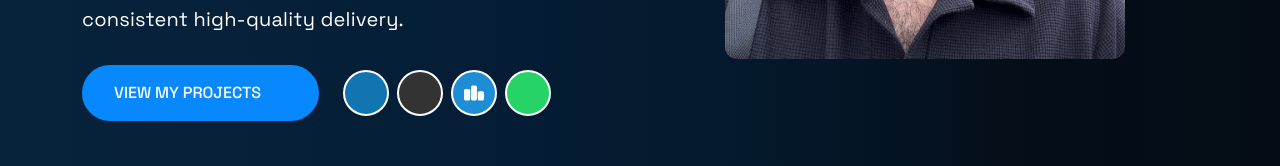
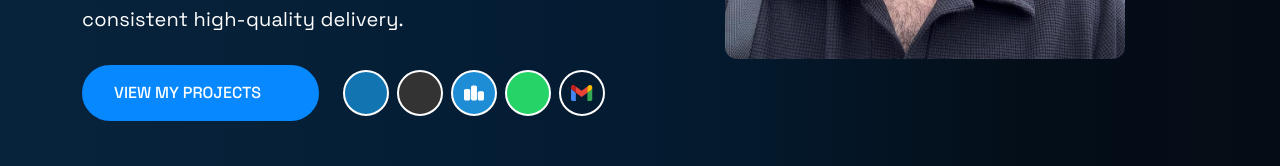
Before and after one commit to omargawdat/omargawdat.github.io, a React (Create React App) app: page / in a window 1280 px wide. Shown: the part 706-872 px from the top of the page. Built offline with nearby package versions, Linux system fonts and the light colour scheme; some icons are missing.

Commit message:
feat: enahnce mail sending

```diff
--- a/src/components/ContactInfo.jsx
+++ b/src/components/ContactInfo.jsx
@@ -12,7 +12,15 @@ export default function ContactInfo({ contactInfoData }) {
           data-aos-delay={index * 100}
         >
           <label>{item.title}</label>
-          {item.email && <a href={`mailto:${item.email}`}>{item.email}</a>}
+          {item.email && (
+            <a
+              href="https://mail.google.com/mail/?view=cm&fs=1&to=omargawdat0@gmail.com&su=Professional%20Inquiry%20-%20Omar%20Gawdat"
+              target="_blank"
+              rel="noopener noreferrer"
+            >
+              {item.email}
+            </a>
+          )}
           {item.tel && <a href={`tel:${item.tel}`}>{item.tel}</a>}
         </div>
       ))}
--- a/src/data/HomePagdData.json
+++ b/src/data/HomePagdData.json
@@ -33,6 +33,11 @@
       "icon": "fa-brands:whatsapp",
       "iconBgClass": "whatsapp",
       "href": "https://wa.me/4915756346495"
+    },
+    {
+      "icon": "logos:google-gmail",
+      "iconBgClass": "gmail",
+      "href": "https://mail.google.com/mail/?view=cm&fs=1&to=omargawdat0@gmail.com&su=Professional%20Inquiry%20-%20Omar%20Gawdat"
     }
   ],
   "brands": [
```
Also changed, not shown: index.html (+17 -1 lines).
